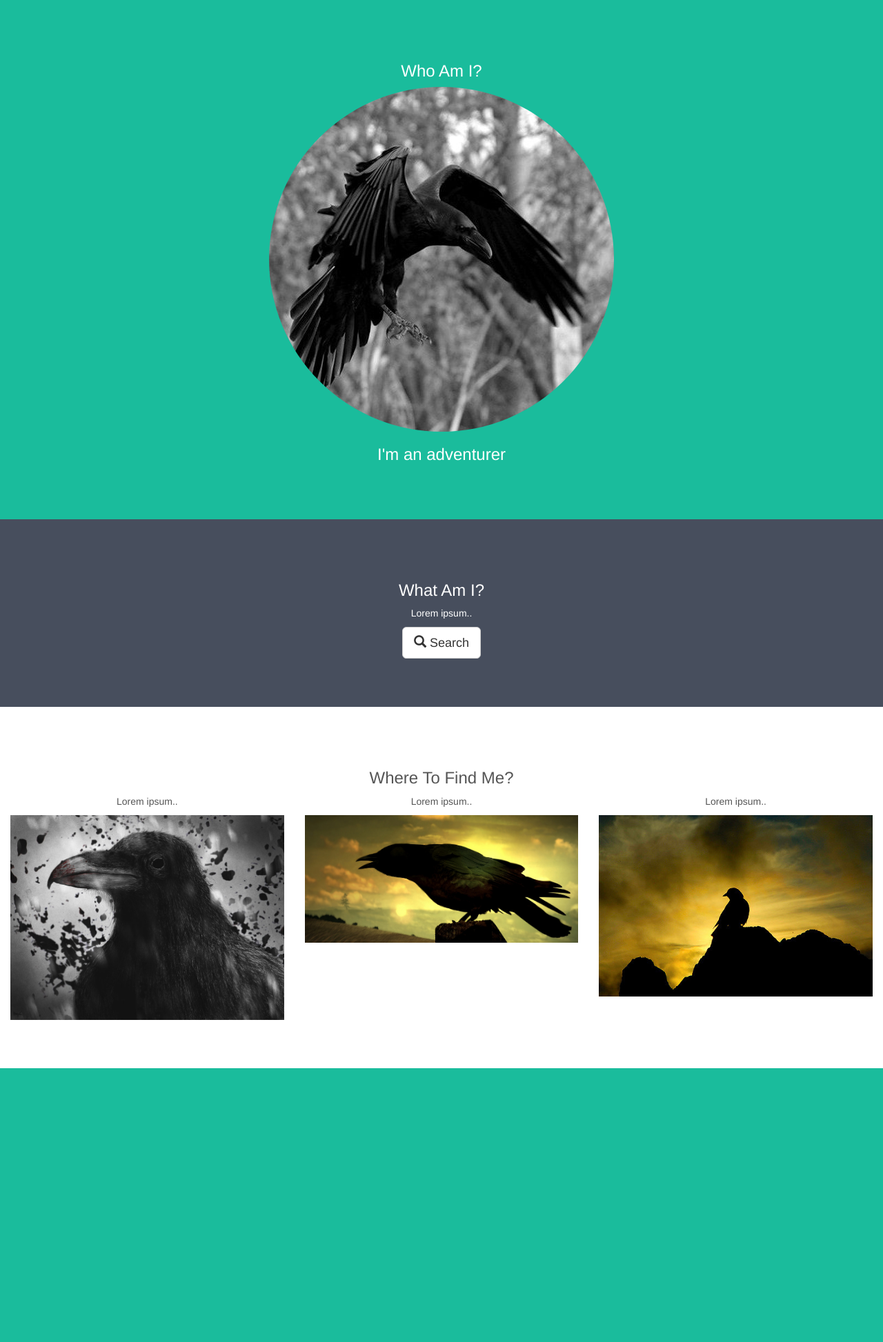
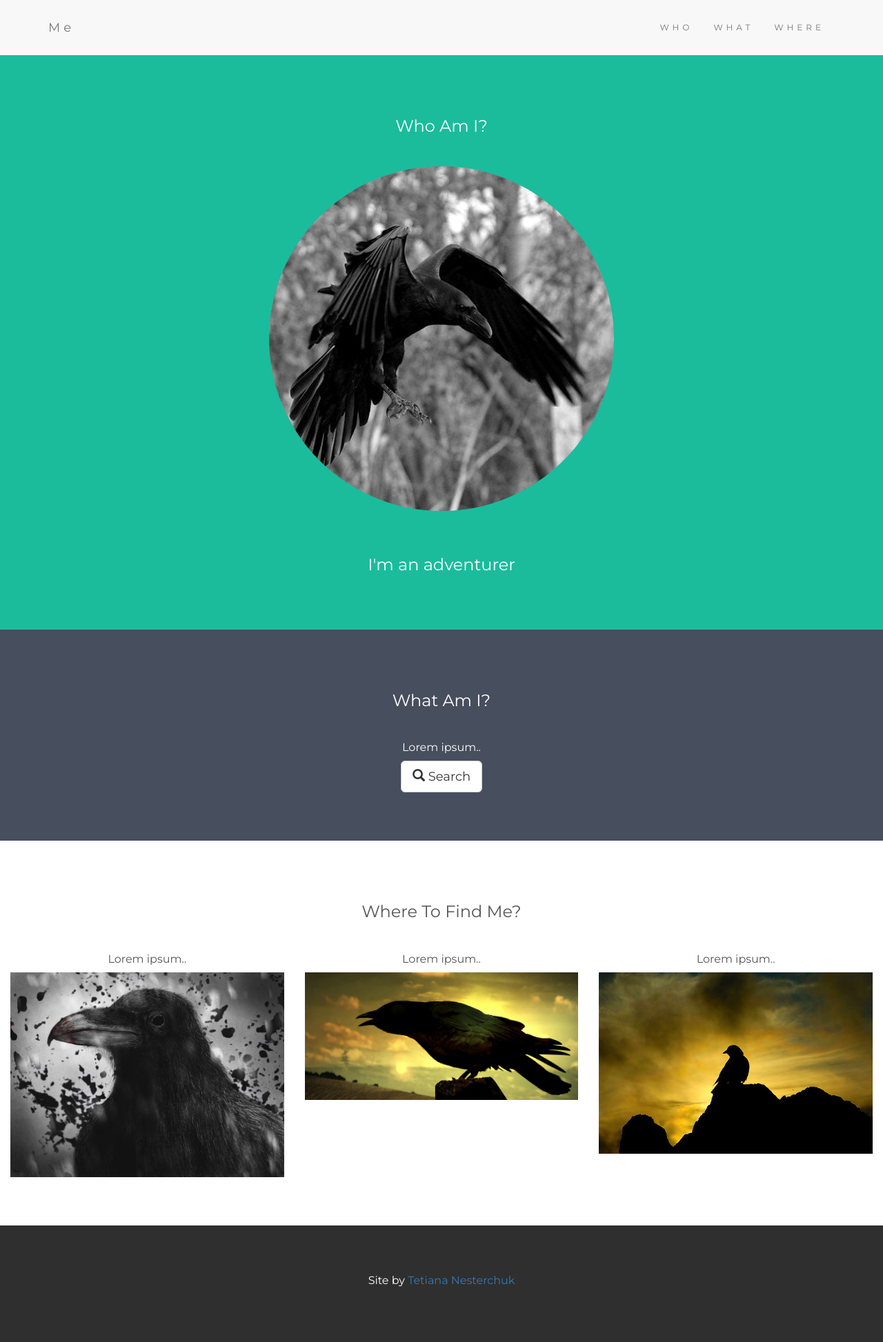
Before and after one commit to Assuliya/viso, a Django app: page / in a window 1280 px wide. Shown: the whole page at 69% size. Before the commit the page ends 1549 px from the top, so only its background shows below. Run offline with Django 3.2, Linux system fonts and the light colour scheme; some libraries are stand-ins or nearby versions.

Commit message:
added navbar, footer and some extra font adjustments

```diff
--- a/apps/personal_page/static/personal/css/main.css
+++ b/apps/personal_page/static/personal/css/main.css
@@ -1,3 +1,28 @@
+body {
+    font: 20px "Montserrat", sans-serif !important;
+    line-height: 1.8;
+}
+
+p {
+  font-size: 16px;
+}
+
+.margin {margin-bottom: 45px;}
+
+.navbar {
+    padding-top: 15px;
+    padding-bottom: 15px;
+    border: 0 !important;
+    border-radius: 0 !important;
+    margin-bottom: 0 !important;
+    font-size: 12px;
+    letter-spacing: 5px;
+}
+
+.navbar-nav li a:hover {
+    color: #1abc9c !important;
+}
+
 .container-fluid {
     padding-top: 70px;
     padding-bottom: 70px;
@@ -17,3 +42,8 @@
     background-color: #ffffff; /* White */
     color: #555555;
 }
+
+.bg-4 {
+    background-color: #2f2f2f;
+    color: #ffffff;
+}
--- a/apps/personal_page/templates/personal_page/index.html
+++ b/apps/personal_page/templates/personal_page/index.html
@@ -5,28 +5,52 @@
   <meta name="viewport" content="width=device-width, initial-scale=1">
   <title>Personal Page</title>
   {% load static %}
-  <!-- <link rel="stylesheet" href="{% static 'personal_page/css/main.css'%}"> -->
   <link rel="stylesheet" href="{% static 'personal/css/main.css'%}">
+
+  <link href="http://fonts.googleapis.com/css?family=Montserrat" rel="stylesheet">
+
   <link rel="stylesheet" href="http://maxcdn.bootstrapcdn.com/bootstrap/3.3.7/css/bootstrap.min.css">
   <script src="https://ajax.googleapis.com/ajax/libs/jquery/1.12.4/jquery.min.js"></script>
   <script src="http://maxcdn.bootstrapcdn.com/bootstrap/3.3.7/js/bootstrap.min.js"></script>
 </head>
+
+
 <body>
-  <div id="boss" class="container-fluid bg-1 text-center">
-    <h3>Who Am I?</h3>
+  <nav class="navbar navbar-default">
+    <div class="container">
+      <div class="navbar-header">
+        <button type="button" class="navbar-toggle" data-toggle="collapse" data-target="#myNavbar">
+          <span class="icon-bar"></span>
+          <span class="icon-bar"></span>
+          <span class="icon-bar"></span>
+        </button>
+        <a class="navbar-brand" href="#">Me</a>
+      </div>
+      <div class="collapse navbar-collapse" id="myNavbar">
+        <ul class="nav navbar-nav navbar-right">
+          <li><a href="#">WHO</a></li>
+          <li><a href="#">WHAT</a></li>
+          <li><a href="#">WHERE</a></li>
+        </ul>
+      </div>
+    </div>
+  </nav>
+
+  <div class="container-fluid bg-1 text-center">
+    <h3 class="margin">Who Am I?</h3>
     {% load static %}
-    <img src='{% static "personal/images/bird.jpg"%}' class="img-responsive img-circle" style="display:inline" alt="bird">
+    <img src='{% static "personal/images/bird.jpg"%}' class="margin img-responsive img-circle" style="display:inline" alt="bird">
     <h3>I'm an adventurer</h3>
   </div>
 
   <div class="container-fluid bg-2 text-center">
-    <h3>What Am I?</h3>
+    <h3 class="margin">What Am I?</h3>
     <p>Lorem ipsum..</p>
     <a href="#" class="btn btn-default btn-lg"><span class="glyphicon glyphicon-search"></span> Search</a>
   </div>
 
   <div class="container-fluid bg-3 text-center">
-    <h3>Where To Find Me?</h3>
+    <h3 class="margin">Where To Find Me?</h3>
     <div class="row">
       <div class="col-sm-4">
         <p>Lorem ipsum..</p>
@@ -43,5 +67,8 @@
     </div>
   </div>
 
+  <footer class="container-fluid bg-4 text-center">
+    <p>Site by <a href="#">Tetiana Nesterchuk</a></p>
+  </footer>
 </body>
 </html>
```
